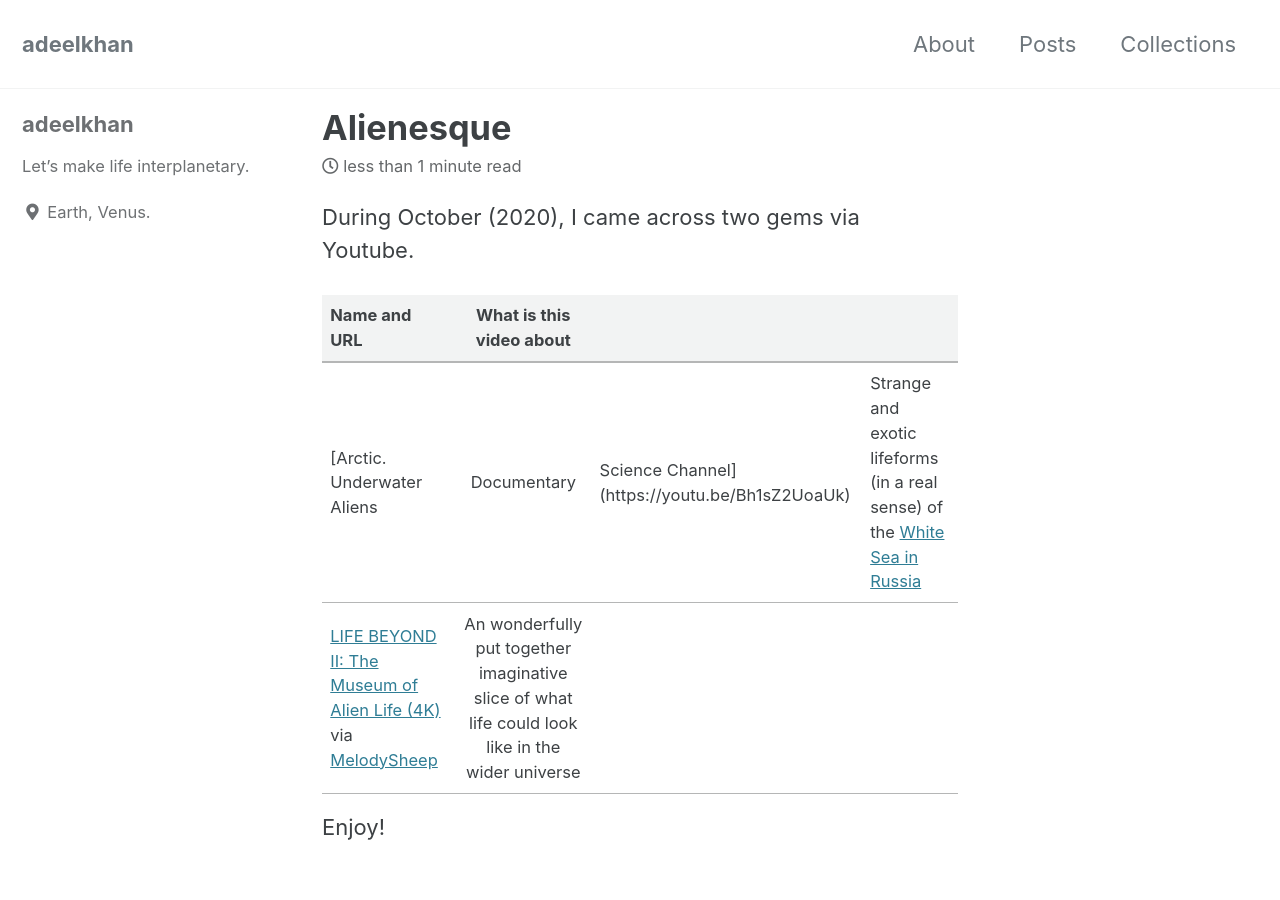
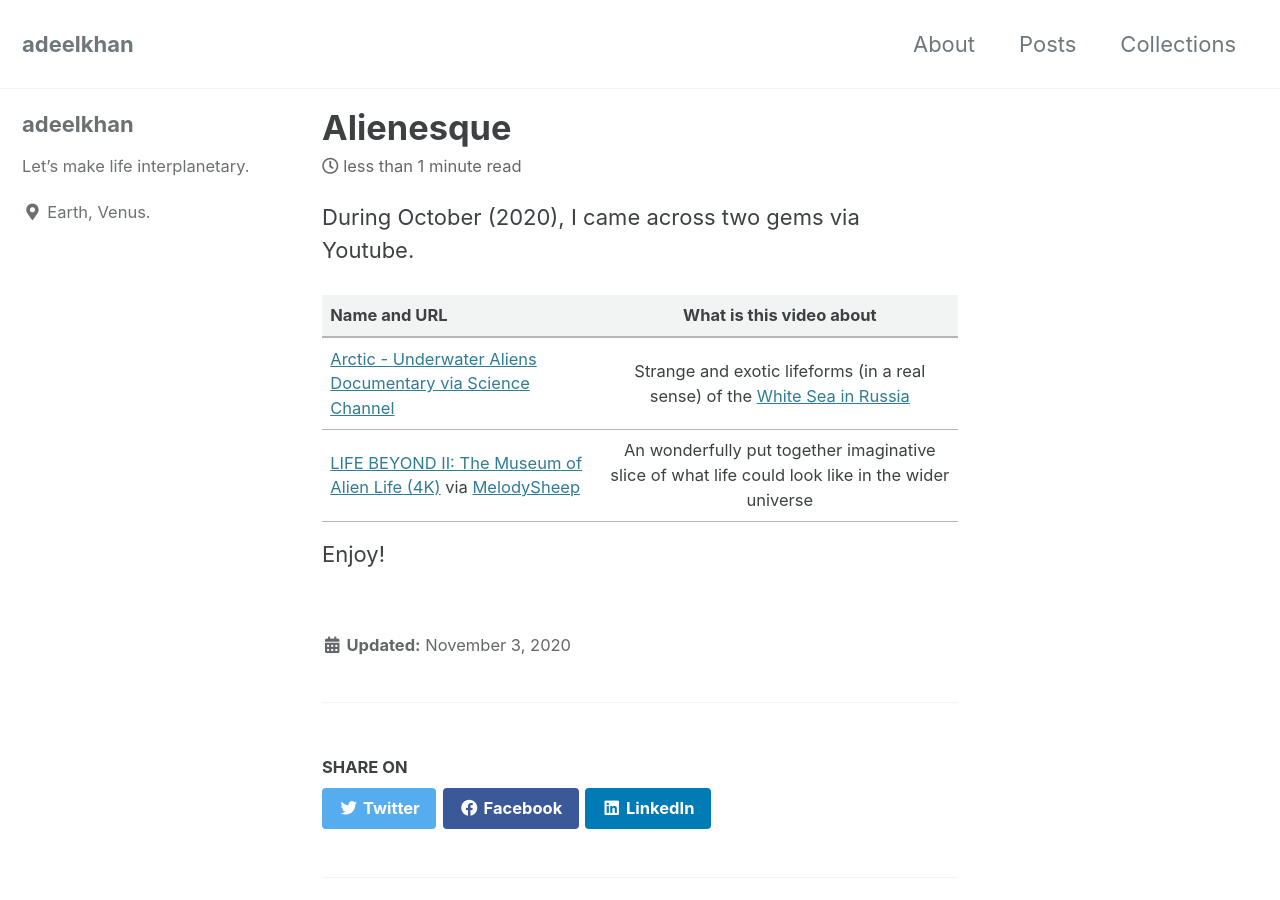
Before and after one commit to stellardreams/stellardreams.github.io, a Jekyll site: the page built from _posts/2020-11-03-Alienesque.md, in a window 1280 px wide and 900 px high. Built offline with Jekyll 4.4.1, drawn with Linux system fonts in a browser that asks for light colours; cached includes are drawn as plain includes.

Commit message:
Update 2020-11-03-Alienesque.md

```diff
--- a/_posts/2020-11-03-Alienesque.md
+++ b/_posts/2020-11-03-Alienesque.md
@@ -2,7 +2,7 @@ During October (2020), I came across two gems via Youtube.
 
 |  Name and URL | What is this video about  |
 | :------------- | :-------------: |
-| [Arctic. Underwater Aliens | Documentary | Science Channel](https://youtu.be/Bh1sZ2UoaUk) |Strange and exotic lifeforms (in a real sense) of the [White Sea in Russia](https://en.wikipedia.org/wiki/White_Sea) |
+| [Arctic -  Underwater Aliens Documentary via Science Channel](https://youtu.be/Bh1sZ2UoaUk) |Strange and exotic lifeforms (in a real sense) of the [White Sea in Russia](https://en.wikipedia.org/wiki/White_Sea) |
 | [LIFE BEYOND II: The Museum of Alien Life (4K)](https://youtu.be/ThDYazipjSI) via [MelodySheep](https://www.youtube.com/channel/UCR9sFzaG9Ia_kXJhfxtFMBA) | An wonderfully put together imaginative slice of what life could look like in the wider universe|
 
 Enjoy!
```
